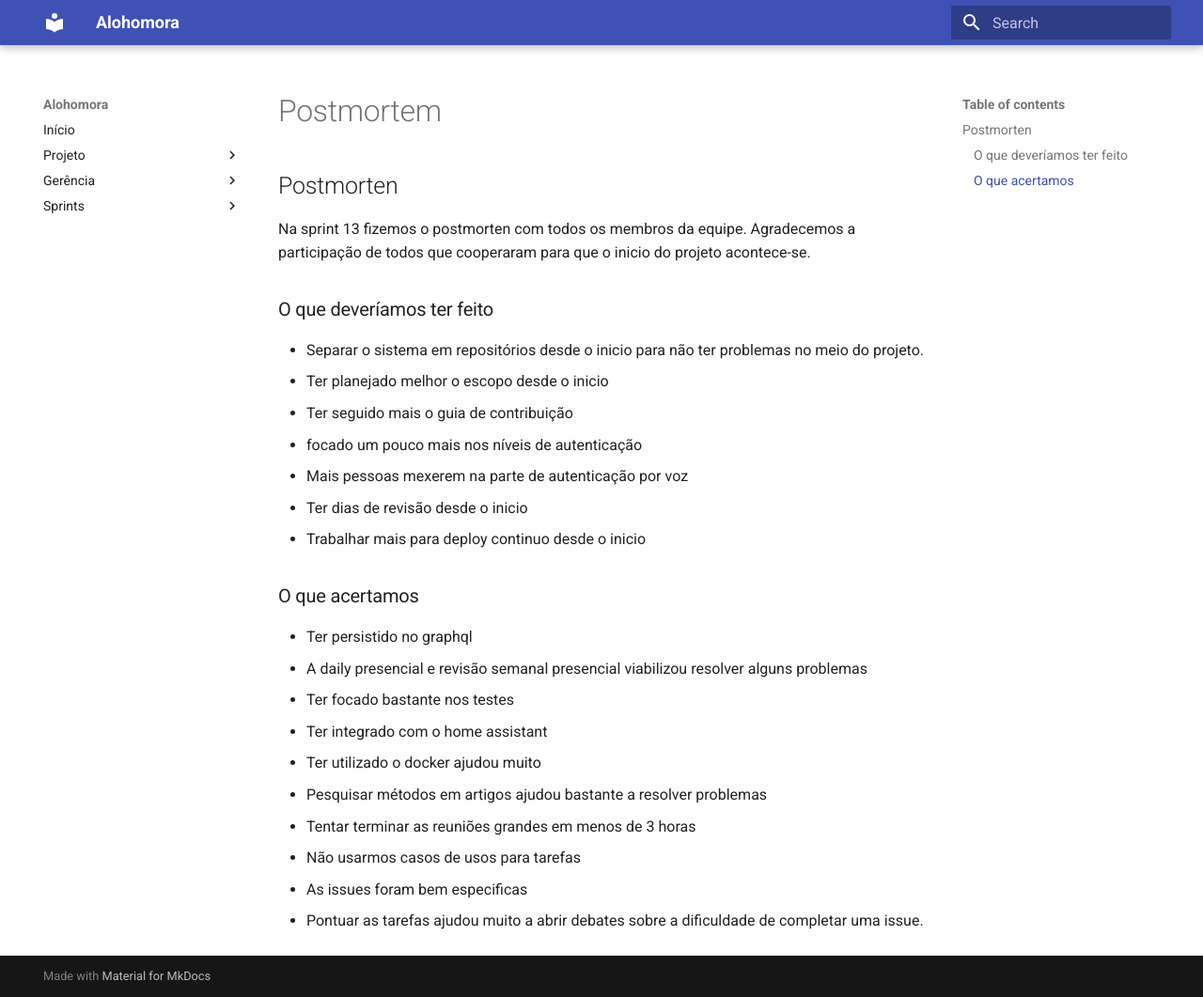
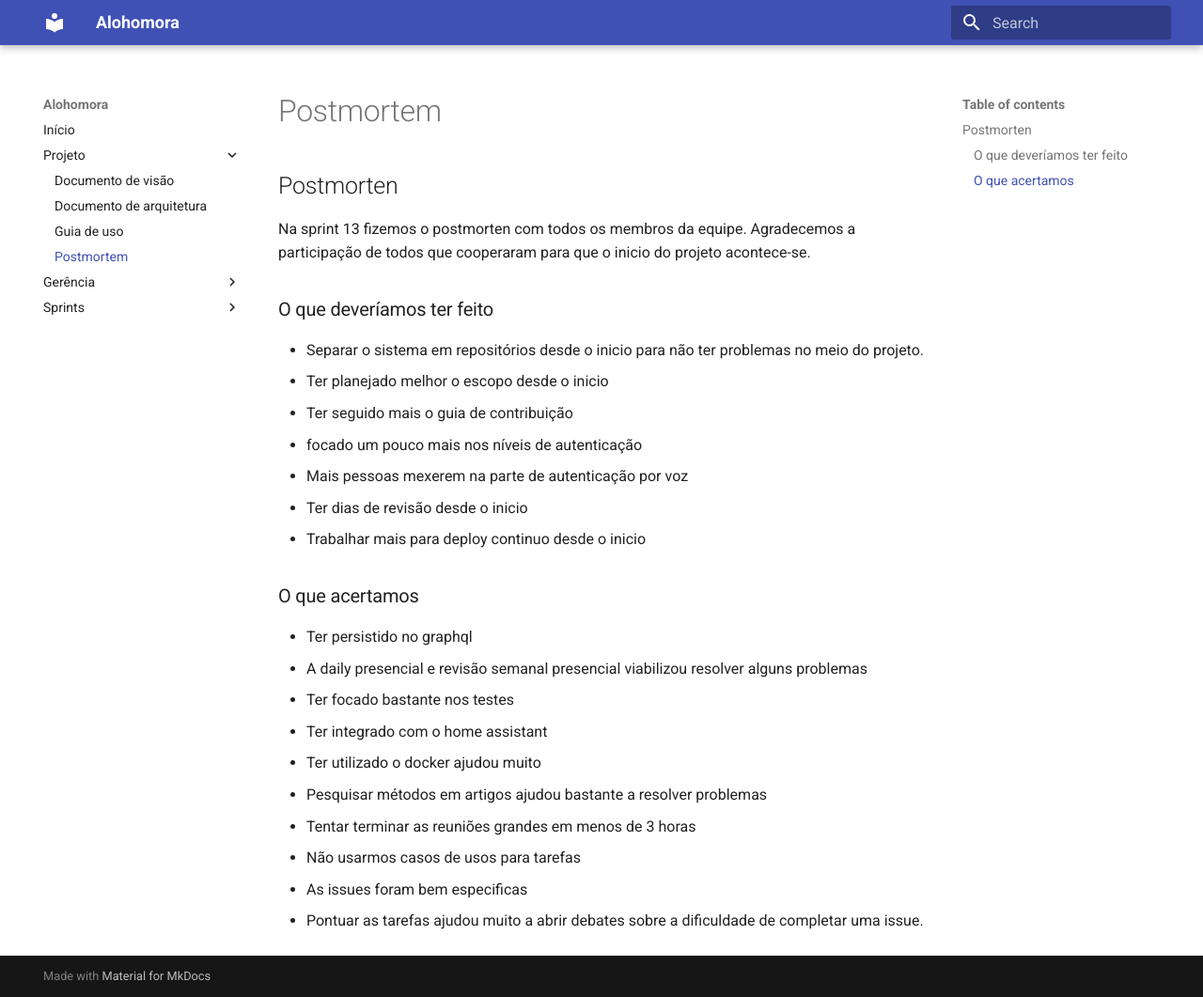
Before and after one commit to fga-eps-mds/2019.2-AlohomoraPage, an MkDocs documentation site: the page built from docs/postmortem.md, in a window 1280 px wide and 1061 px high. Shown: the whole window at 94% size. Built offline with MkDocs 1.6.1 and Material for MkDocs 9.7.7, drawn with Linux system fonts in a browser that asks for light colours.

Commit message:
Adicionando index do postmorten
Signed-off-by: Felipe Borges <bumbleblo2013@gmail.com>

```diff
--- a/mkdocs.yml
+++ b/mkdocs.yml
@@ -7,6 +7,7 @@ nav:
   - 'Documento de visão': 'projeto/doc_visao.md'
   - 'Documento de arquitetura': 'projeto/doc_arquitetura.md'
   - 'Guia de uso': 'projeto/guia_de_uso.md'
+  - 'Postmortem' : 'postmortem.md'
 - Gerência:
   - 'Termo de abertura do projeto': 'gerencia/TAP.md'
   - 'Estrutura analítica do projeto': 'gerencia/EAP.md'
```
